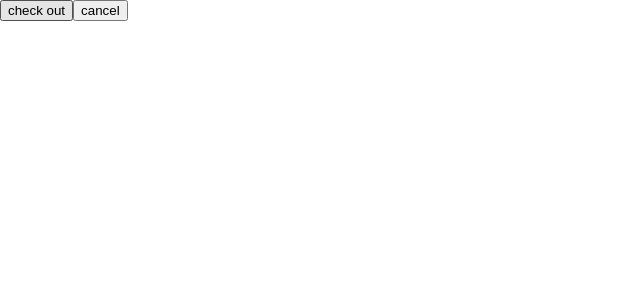
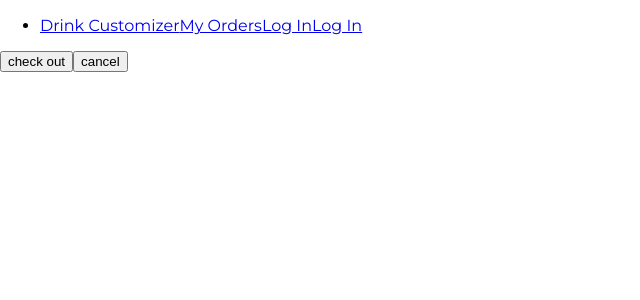
Before and after one commit to heatherpark/boba-bar, a React app: page /checkout in a window 1280 px wide. Shown: the top 300 px of the page, without its empty margins (0-640 px from the left). Built offline with nearby package versions, Linux system fonts and the light colour scheme.

Commit message:
Set up navigation

```diff
--- a/src/App.js
+++ b/src/App.js
@@ -3,11 +3,13 @@ import { Redirect, Route, Switch } from 'react-router-dom';
 
 import DrinkCustomizer from './containers/DrinkCustomizer/DrinkCustomizer';
 import Checkout from './containers/Checkout/Checkout';
+import Navigation from './components/Navigation/Navigation';
 
 class App extends Component {
   render() {
     return (
       <div>
+        <Navigation />
         <Switch>
           <Route path="/checkout" exact component={Checkout} />
           <Route path="/" exact component={DrinkCustomizer} />
--- /dev/null
+++ b/src/components/Navigation/Navigation.js
@@ -0,0 +1,18 @@
+import React from 'react';
+
+import NavigationItem from './NavigationItem/NavigationItem';
+
+const Navigation = () => {
+  return (
+    <ul>
+      <li>
+        <NavigationItem link="/">Drink Customizer</NavigationItem>
+        <NavigationItem link="/orders">My Orders</NavigationItem>
+        <NavigationItem link="/login">Log In</NavigationItem>
+        <NavigationItem link="/logou">Log In</NavigationItem>
+      </li>
+    </ul>
+  );
+};
+
+export default Navigation;
--- /dev/null
+++ b/src/components/Navigation/NavigationItem/NavigationItem.js
@@ -0,0 +1,14 @@
+import React from 'react';
+import { NavLink } from 'react-router-dom';
+
+const NavigationItem = props => {
+  return (
+    <NavLink
+      to={props.link}
+      exact={props.exact}>
+      {props.children}
+    </NavLink>
+  );
+};
+
+export default NavigationItem;
```
